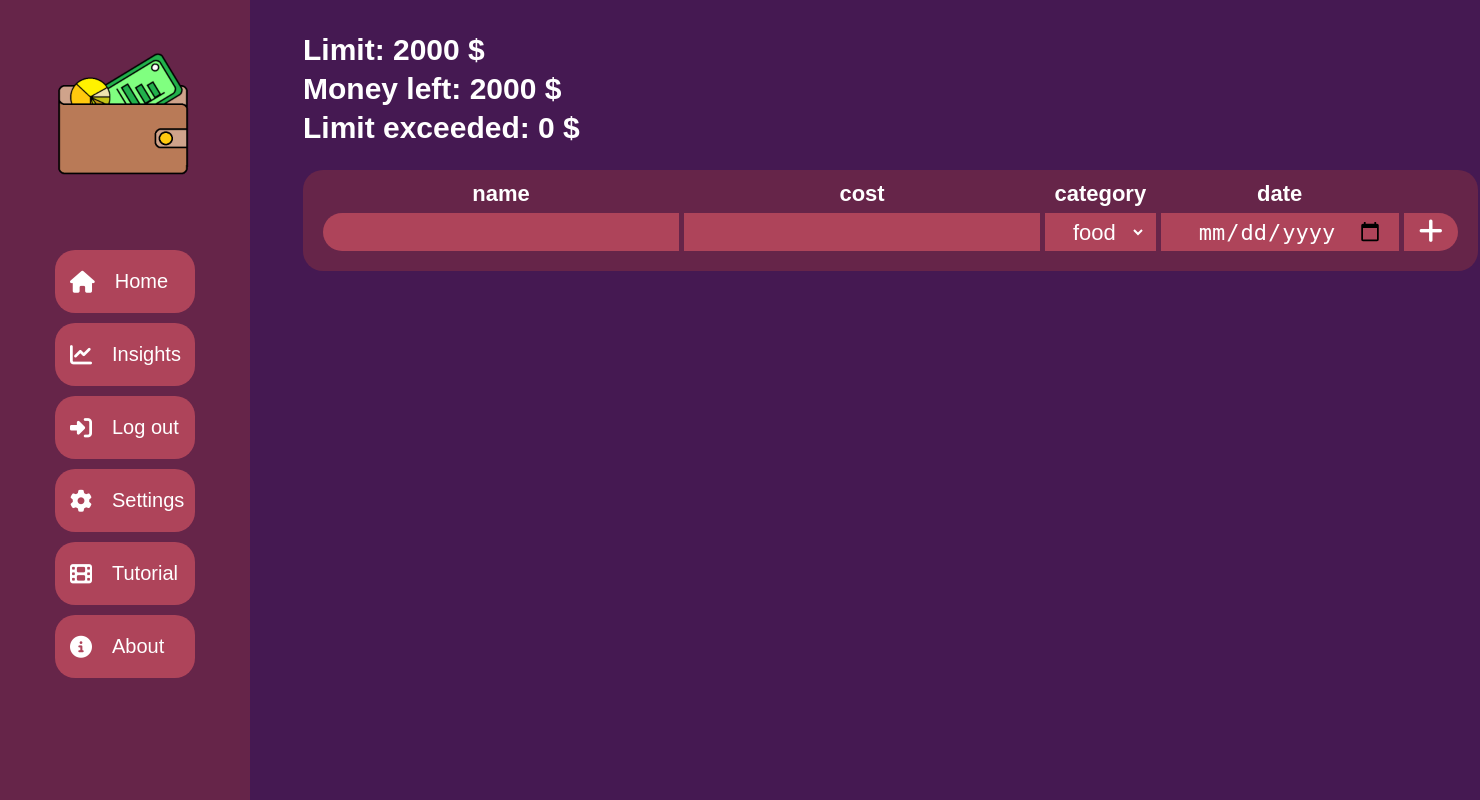
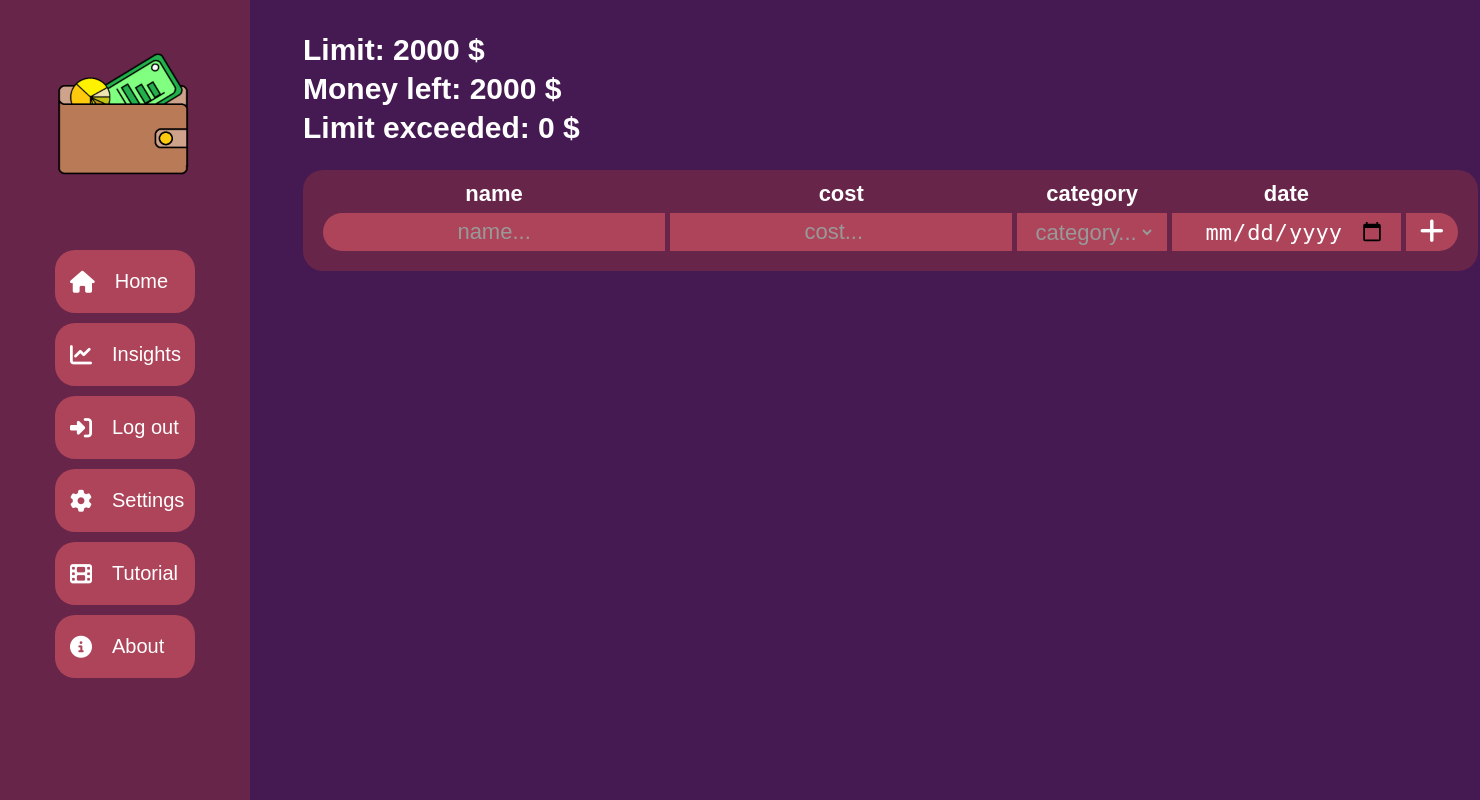
Before and after one commit to Arwers/finance-tracker, a Flask app: page / in a window 1480 px wide. Run offline with Flask 3, Linux system fonts and the light colour scheme; parts of the project's set-up code (start-up, migrations or seed data) failed here and were passed over; some libraries are stand-ins or nearby versions.

Commit message:
fix: change color of the placeholders

```diff
--- a/flaskr/homepage/static/css/style.css
+++ b/flaskr/homepage/static/css/style.css
@@ -131,4 +131,22 @@ button {
     background: #662549;
 }
 
+::placeholder {
+    color: #999999;
+}
+
+select,
+select option {
+  color: #000000;
+}
+
+select:invalid,
+select option[value=""] {
+  color: #999999;
+}
+
+[hidden] {
+    display: none;
+}
+
 /* Footer */
--- a/flaskr/homepage/templates/index.html
+++ b/flaskr/homepage/templates/index.html
@@ -114,15 +114,16 @@
         <form action="{{ url_for('homepage.add') }}" method="post" class="add-new-item">
           <tr class="main-table-record">
             <td class="left-item">
-              <input type="text" name="name" class="main-new-row" />
+              <input type="text" name="name" placeholder="name..." class="main-new-row" />
             </td>
 
             <td>
-              <input type="number" name="cost" class="main-new-row"/>
+              <input type="number" name="cost" placeholder="cost..." class="main-new-row"/>
             </td>
 
             <td>
-              <select name="category" class="main-new-row">
+              <select required name="category" class="main-new-row">
+                <option value="" selected disabled hidden>category...</option>
                 {% for category in categories %}
                   <option value="{{ category }}">{{ category }}</option>
                 {% endfor %}
@@ -130,7 +131,7 @@
             </td>
 
             <td>
-              <input type="date" name="date" class="main-new-row"/>
+              <input required type="date" name="date" class="main-new-row"/>
             </td>
 
             <td class="right-item">
```
